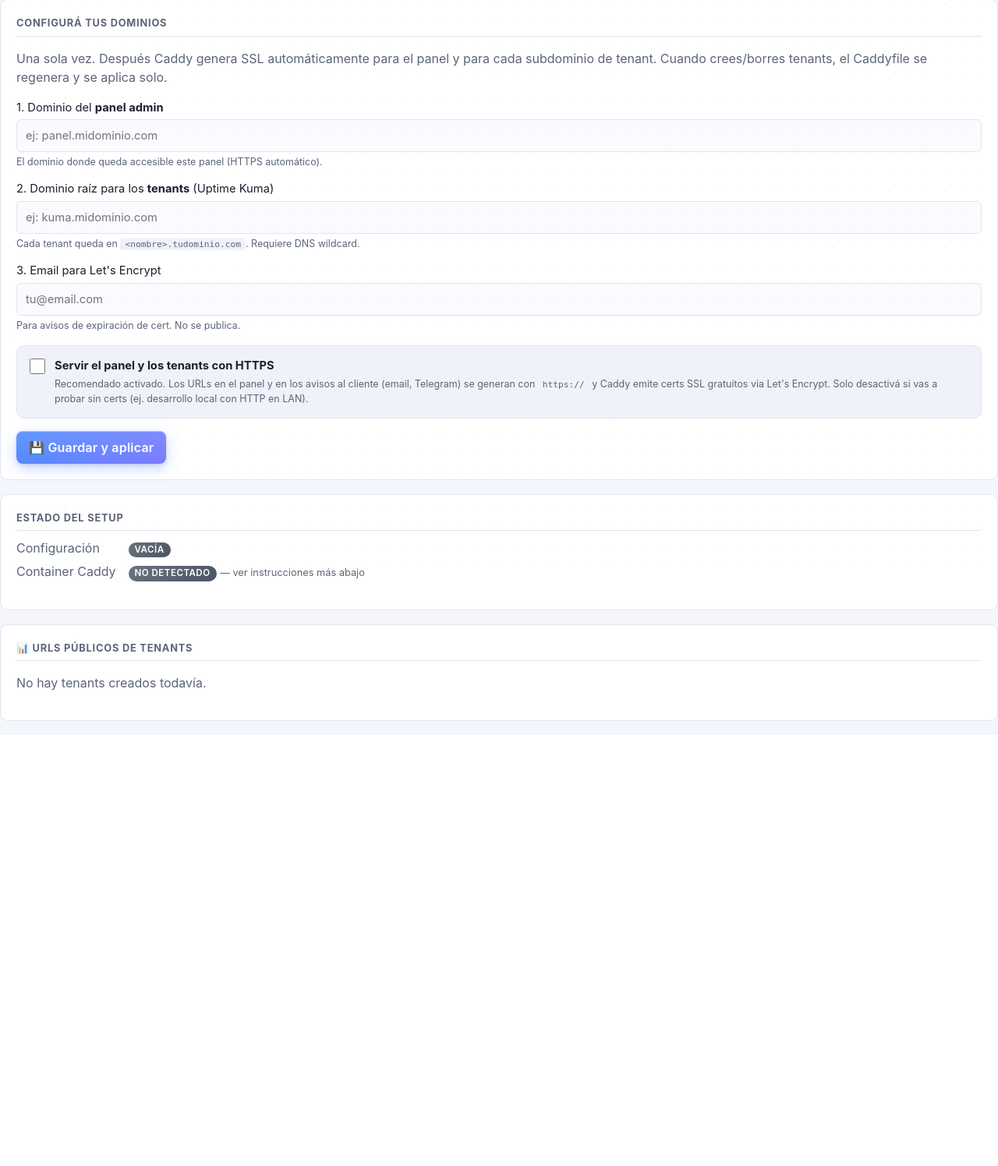
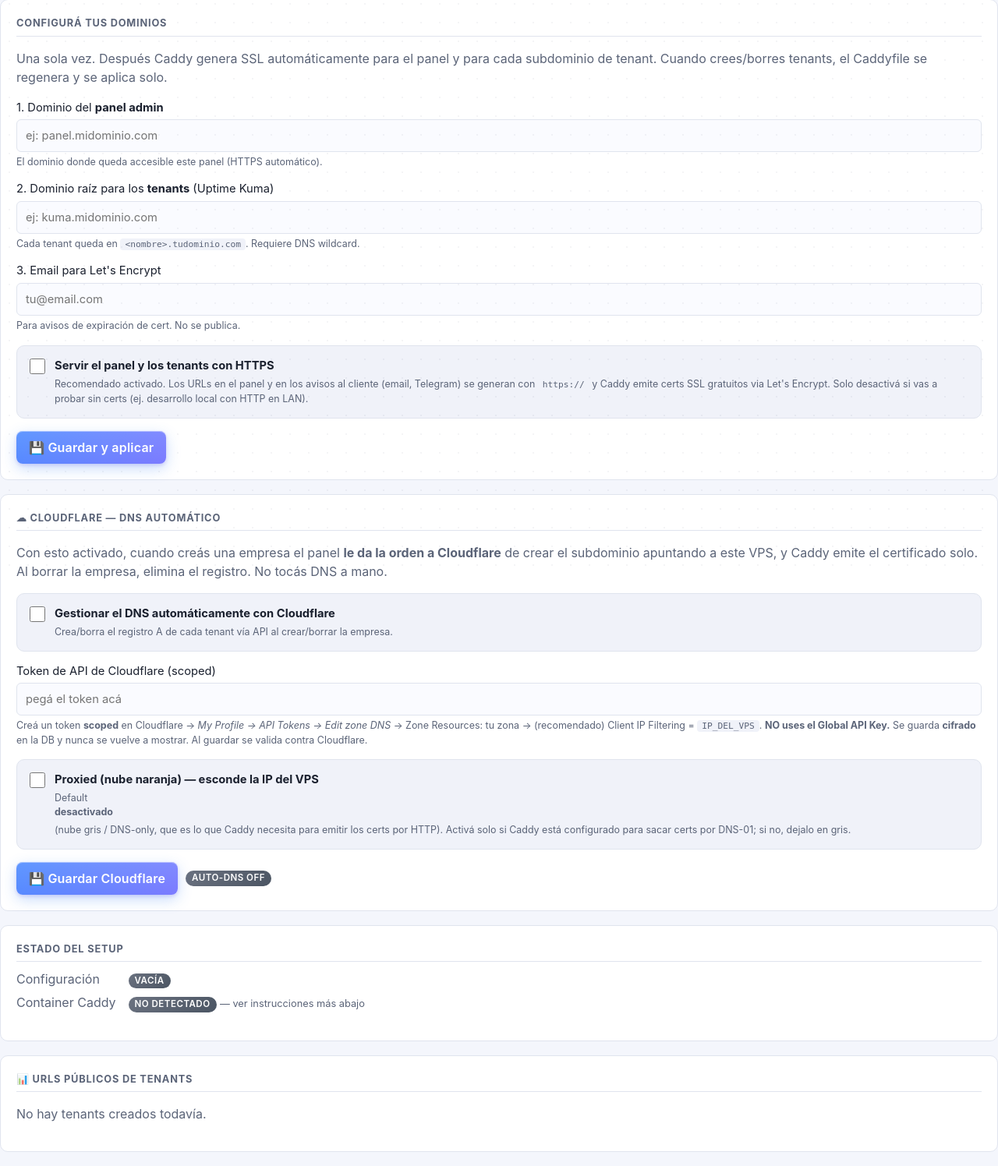
Before and after one commit to mtandazo35/monitor-maat-pro, a FastAPI app: template web/app/templates/network_settings.html in a window 1280 px wide. Shown: the part 55-1551 px from the top of the page at 78% size. Before the commit the page ends 980 px from the top, so only its background shows below. Run offline with FastAPI, Linux system fonts and the light colour scheme; the template is opened without the code that fills it, so the values that code supplies are empty; parts of the project's set-up code (start-up, migrations or seed data) failed here and were passed over.

Commit message:
feat: gestion automatica de DNS por Cloudflare al crear/borrar tenants
- cloudflare_service.py: crea/borra/verifica registros A via API v4 (auto-resuelve
  zone_id probando sufijos del fqdn; idempotente; errores NO fatales para el tenant).
- settings_service: get/save_cloudflare_config; token CIFRADO en reposo (crypto),
  toggle enabled + proxied (default gris/DNS-only).
- main.py: al crear tenant -> crea A '<name>.<tenants_domain>' -> IP del VPS; al
  borrar -> lo elimina (best-effort). Ruta /settings/cloudflare valida el token
  contra CF antes de guardar y sincroniza panel+tenants existentes.
- network_settings.html: seccion Cloudflare (token scoped enmascarado, toggles,
  estado). El token nunca se manda al HTML.
- db.py: cf_api_token incluido en la migracion de cifrado en reposo.
Seguridad: token scoped (no Global Key), cifrado, validado, restringible por IP en CF.

```diff
--- a/web/app/db.py
+++ b/web/app/db.py
@@ -217,7 +217,7 @@ def init_db() -> None:
                 if crypto.decrypt(r["password"]) == r["password"]:
                     con.execute("UPDATE vpn_users SET password = ? WHERE id = ?",
                                 (crypto.encrypt(r["password"]), r["id"]))
-            for key in ("payphone_token", "smtp_password", "telegram_bot_token"):
+            for key in ("payphone_token", "smtp_password", "telegram_bot_token", "cf_api_token"):
                 row = con.execute("SELECT value FROM settings WHERE key = ?", (key,)).fetchone()
                 if row and row["value"] and crypto.decrypt(row["value"]) == row["value"]:
                     con.execute("UPDATE settings SET value = ? WHERE key = ?",
--- a/web/app/main.py
+++ b/web/app/main.py
@@ -38,6 +38,7 @@ import user_service as usr
 import billing_service as billing
 import payphone_service as payphone
 import caddy_service as caddy
+import cloudflare_service as cloudflare
 import email_service as mail
 import settings_service as settings
 import notify_service as notify
@@ -462,6 +463,18 @@ def new_tenant_submit(
         return RedirectResponse("/tenants/new", status_code=303)
 
     t = svc.get_tenant(name)
+    # Cloudflare: dar la orden de crear el registro DNS del subdominio del tenant
+    # apuntando a la IP del VPS (best-effort; si falla, el tenant igual queda creado).
+    dns_note = ""
+    try:
+        nc = settings.get_network_config()
+        if nc.get("tenants_domain"):
+            cloudflare.create_record(f"{name}.{nc['tenants_domain']}", t["public_ip"])
+    except cloudflare.CloudflareError as e:
+        dns_note = f" ⚠ DNS Cloudflare falló: {e}"
+        notify.send_admin(f"⚠️ Cloudflare DNS falló creando <code>{name}</code>: {e}")
+    except Exception:
+        pass
     # Auto-regenerar Caddyfile + reload (silencioso si Caddy no esta o no configurado)
     try:
         if caddy.is_configured():
@@ -483,7 +496,7 @@ def new_tenant_submit(
         f"Subred:  {t['vpn_subnet']}/24",
         event_key="tenant_created",
     )
-    _flash(request, f"Tenant '{name}' creado y levantado.", "success")
+    _flash(request, f"Tenant '{name}' creado y levantado.{dns_note}", "success")
     return RedirectResponse(f"/tenants/{name}", status_code=303)
 
 
@@ -674,6 +687,13 @@ def delete_tenant(
     owner = _tenant_owner(tenant)
     try:
         svc.delete_tenant(name)
+        # Cloudflare: borrar el registro DNS del subdominio del tenant (best-effort).
+        try:
+            nc = settings.get_network_config()
+            if nc.get("tenants_domain"):
+                cloudflare.delete_record(f"{name}.{nc['tenants_domain']}")
+        except Exception:
+            pass
         # Auto-regenerar Caddyfile + reload (silencioso si Caddy no esta o no configurado)
         try:
             if caddy.is_configured():
@@ -1370,6 +1390,7 @@ def network_settings_form(request: Request, user: dict = Depends(current_admin))
         {
             "request": request, "user": user,
             "cfg": settings.get_network_config(),
+            "cf": {k: v for k, v in settings.get_cloudflare_config().items() if k != "token"},
             "tenants": svc.list_tenants(),
             "public_ip": config.PUBLIC_IP or "",
             "caddy_running": caddy.caddy_container_running(),
@@ -1406,6 +1427,48 @@ def network_settings_save(
             _flash(request, f"Configuración guardada pero Caddy no se aplicó: {msg}", "info")
     except ValueError as e:
         _flash(request, str(e), "error")
+    return RedirectResponse("/settings/network", status_code=303)
+
+
+@app.post("/settings/cloudflare")
+def cloudflare_settings_save(
+    request: Request,
+    cf_api_token: str = Form(""),
+    cf_dns_enabled: str = Form(""),
+    cf_proxied: str = Form(""),
+    cf_clear: str = Form(""),
+    user: dict = Depends(current_admin),
+):
+    enabled = bool(cf_dns_enabled)
+    proxied = bool(cf_proxied)
+    clear = bool(cf_clear)
+    # Si mandó un token nuevo, validarlo contra Cloudflare antes de guardarlo
+    if cf_api_token.strip() and not clear:
+        v = cloudflare.verify_token(cf_api_token)
+        if not v["ok"]:
+            _flash(request, f"Token de Cloudflare inválido: {v['msg']}", "error")
+            return RedirectResponse("/settings/network", status_code=303)
+    settings.save_cloudflare_config(
+        token=cf_api_token or None, enabled=enabled, proxied=proxied, clear_token=clear,
+    )
+    events.log("cloudflare_settings_saved", "settings", actor=user,
+               details=f"enabled={enabled} proxied={proxied} clear={clear}", ip=_client_ip(request))
+    # Si quedó habilitado, sincronizar el registro del panel + los de los tenants
+    # existentes (best-effort: no rompe si alguno falla).
+    if enabled and not clear:
+        nc = settings.get_network_config()
+        res = cloudflare.sync_all(
+            nc.get("panel_domain", ""), nc.get("tenants_domain", ""),
+            config.PUBLIC_IP or "", [t["name"] for t in svc.list_tenants()],
+        )
+        if isinstance(res, dict) and res.get("errors"):
+            _flash(request, "Cloudflare guardado. Algunos DNS fallaron: " + "; ".join(res["errors"][:3]), "info")
+        elif isinstance(res, dict) and res.get("ok"):
+            _flash(request, f"Cloudflare guardado y {len(res['ok'])} registro(s) DNS sincronizado(s).", "success")
+        else:
+            _flash(request, "Cloudflare guardado.", "success")
+    else:
+        _flash(request, "Configuración de Cloudflare guardada.", "success")
     return RedirectResponse("/settings/network", status_code=303)
 
 
--- a/web/app/templates/network_settings.html
+++ b/web/app/templates/network_settings.html
@@ -80,6 +80,67 @@
   </form>
 </section>
 
+{# === Cloudflare — DNS automático === #}
+<section class="card">
+  <h2 class="form-section">☁ Cloudflare — DNS automático</h2>
+  <p class="muted">
+    Con esto activado, cuando creás una empresa el panel <strong>le da la orden a
+    Cloudflare</strong> de crear el subdominio apuntando a este VPS, y Caddy emite el
+    certificado solo. Al borrar la empresa, elimina el registro. No tocás DNS a mano.
+  </p>
+
+  <form method="post" action="/settings/cloudflare">
+    <div class="https-toggle">
+      <label class="https-toggle-row">
+        <input type="checkbox" name="cf_dns_enabled" value="1" {% if cf.enabled %}checked{% endif %}>
+        <span class="https-toggle-text">
+          <strong>Gestionar el DNS automáticamente con Cloudflare</strong>
+          <small class="muted">Crea/borra el registro A de cada tenant vía API al crear/borrar la empresa.</small>
+        </span>
+      </label>
+    </div>
+
+    <label style="margin-top:14px">Token de API de Cloudflare (scoped)
+      <input name="cf_api_token" type="password" autocomplete="off"
+             placeholder="{% if cf.has_token %}•••••••• guardado — dejá vacío para no cambiar{% else %}pegá el token acá{% endif %}">
+      <small class="muted">
+        Creá un token <strong>scoped</strong> en Cloudflare → <em>My Profile → API Tokens →
+        Edit zone DNS</em> → Zone Resources: tu zona → (recomendado) Client IP Filtering =
+        <code>{{ public_ip or 'IP_DEL_VPS' }}</code>. <strong>NO uses el Global API Key.</strong>
+        Se guarda <strong>cifrado</strong> en la DB y nunca se vuelve a mostrar. Al guardar se valida contra Cloudflare.
+      </small>
+    </label>
+
+    <div class="https-toggle" style="margin-top:12px">
+      <label class="https-toggle-row">
+        <input type="checkbox" name="cf_proxied" value="1" {% if cf.proxied %}checked{% endif %}>
+        <span class="https-toggle-text">
+          <strong>Proxied (nube naranja) — esconde la IP del VPS</strong>
+          <small class="muted">
+            Default <strong>desactivado</strong> (nube gris / DNS-only, que es lo que Caddy
+            necesita para emitir los certs por HTTP). Activá solo si Caddy está configurado
+            para sacar certs por DNS-01; si no, dejalo en gris.
+          </small>
+        </span>
+      </label>
+    </div>
+
+    <div class="row" style="margin-top:16px; gap:10px; align-items:center; flex-wrap:wrap">
+      <button type="submit" class="primary">💾 Guardar Cloudflare</button>
+      {% if cf.has_token %}<span class="role-pill role-admin">token guardado</span>{% endif %}
+      {% if cf.enabled %}<span class="role-pill role-admin">auto-DNS activo</span>{% else %}<span class="role-pill role-system">auto-DNS off</span>{% endif %}
+    </div>
+  </form>
+
+  {% if cf.has_token %}
+  <form method="post" action="/settings/cloudflare" style="margin-top:10px"
+        onsubmit="return confirm('¿Borrar el token de Cloudflare guardado? El auto-DNS quedará desactivado.')">
+    <input type="hidden" name="cf_clear" value="1">
+    <button type="submit" class="btn small warn">Borrar token guardado</button>
+  </form>
+  {% endif %}
+</section>
+
 {# === Estado del setup === #}
 <section class="card">
   <h2 class="form-section">Estado del setup</h2>
@@ -115,6 +176,9 @@
 {% if cfg.panel_domain or cfg.tenants_domain %}
 <section class="card">
   <h2 class="form-section">📡 Records DNS necesarios</h2>
+  {% if cf.enabled %}
+  <p class="muted small">✅ Con <strong>Cloudflare automático</strong> activado, los registros de cada tenant se crean/borran solos. Solo asegurate de que el registro del <strong>panel</strong> exista (se crea al guardar Cloudflare).</p>
+  {% endif %}
   <p class="muted">Configurá estos records en tu proveedor (Cloudflare, NameCheap, etc.):</p>
   <div class="tbl-wrap">
     <table class="tbl">
```
Also changed, not shown: web/app/cloudflare_service.py (added, +145 -0 lines), web/app/settings_service.py (+27 -0 lines).
